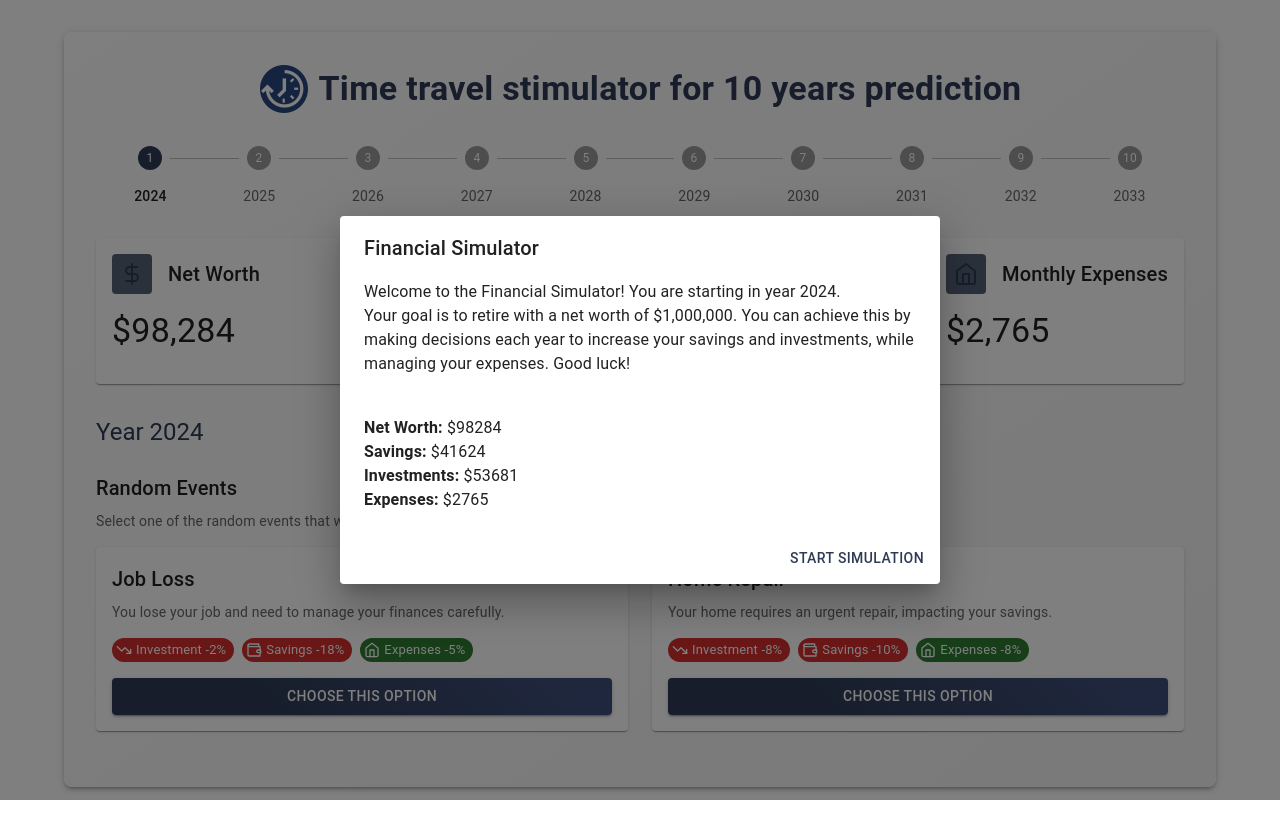
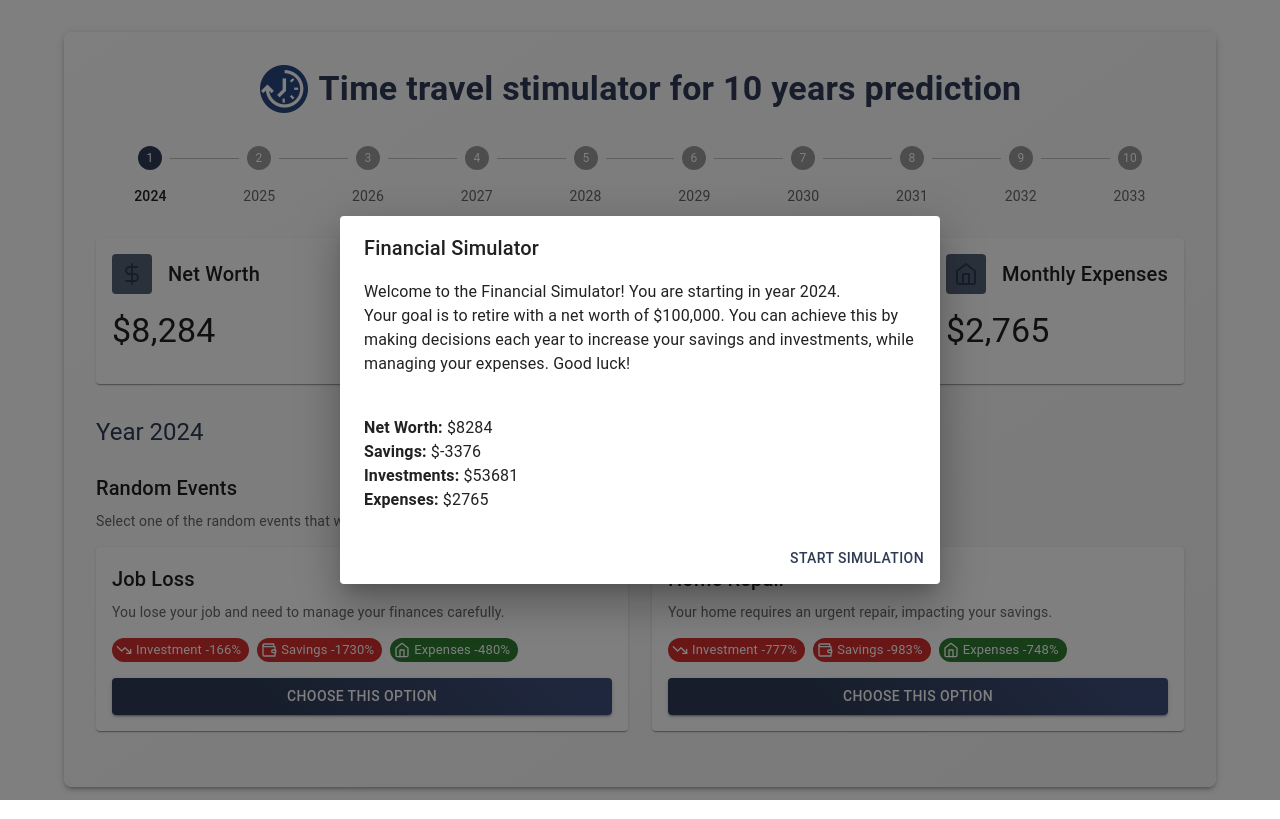
Before and after one commit to MARYANNE67/team3_SecComp, a React (Vite) app: page / in a window 1280 px wide. Built offline with nearby package versions, Linux system fonts and the light colour scheme.

Commit message:
fix number logic

```diff
--- a/src/components/Simulator.tsx
+++ b/src/components/Simulator.tsx
@@ -35,8 +35,8 @@ const getRandomValue = (base: number, variance: number) => {
 
 const initialState: SimulationState = {
   currentYear: 2024,
-  netWorth: getRandomValue(100000, 20000),
-  savings: getRandomValue(50000, 10000),
+  netWorth: getRandomValue(10000, 20000),
+  savings: getRandomValue(5000, 10000),
   investments: getRandomValue(50000, 10000),
   expenses: getRandomValue(3000, 500),
   decisions: [],
@@ -48,8 +48,8 @@ const mockScenarios: ScenarioOption[] = [
     title: 'Invest in High-Growth Stocks',
     description: 'Allocate a significant portion of your portfolio to promising tech stocks.',
     impact: {
-      investments: 15,
-      savings: -10,
+      investments: 1500,
+      savings: -1000,
       expenses: 0,
     },
   },
@@ -58,8 +58,8 @@ const mockScenarios: ScenarioOption[] = [
     title: 'Invest in Mutual Funds',
     description: 'Diversify your portfolio with a mix of mutual funds.',
     impact: {
-      investments: 10,
-      savings: -5,
+      investments: 1000,
+      savings: -500,
       expenses: 0,
     },
   },
@@ -78,9 +78,9 @@ const mockScenarios: ScenarioOption[] = [
     title: 'Purchase a Home',
     description: 'Buy a property in an up-and-coming neighborhood.',
     impact: {
-      investments: -20,
-      savings: -30,
-      expenses: 20,
+      investments: 500000,
+      savings: -100000,
+      expenses: 2000,
     },
   },
   {
@@ -88,9 +88,9 @@ const mockScenarios: ScenarioOption[] = [
     title: 'Select to Rent',
     description: 'Opt to rent a home instead of buying, freeing up capital for other investments.',
     impact: {
-      investments: 5,
-      savings: 10,
-      expenses: -15,
+      investments: 500,
+      savings: 1000,
+      expenses: -1500,
     },
   },
   {
@@ -99,8 +99,8 @@ const mockScenarios: ScenarioOption[] = [
     description: 'Eliminate spending on luxury items and services.',
     impact: {
       investments: 0,
-      savings: 15,
-      expenses: -20,
+      savings: 1500,
+      expenses: -2000,
     },
   },
   {
@@ -109,8 +109,8 @@ const mockScenarios: ScenarioOption[] = [
     description: 'Reduce spending on entertainment such as movies, dining out, and subscriptions.',
     impact: {
       investments: 0,
-      savings: 10,
-      expenses: -15,
+      savings: 1000,
+      expenses: -1000,
     },
   },
   {
@@ -119,8 +119,8 @@ const mockScenarios: ScenarioOption[] = [
     description: 'Optimize your utility usage to lower bills.',
     impact: {
       investments: 0,
-      savings: 5,
-      expenses: -10,
+      savings: 500,
+      expenses: -1000,
     },
   },
   {
@@ -138,9 +138,9 @@ const mockScenarios: ScenarioOption[] = [
     title: 'Focus on Savings',
     description: 'Maximize your savings with adding funds to high-yield accounts.',
     impact: {
-      investments: -10,
-      savings: 30,
-      expenses: -10,
+      investments: -1000,
+      savings: 3000,
+      expenses: -1000,
     },
   },
   {
@@ -161,9 +161,9 @@ const randomScenarios: ScenarioOption[] = [
     title: 'Unexpected Medical Expense',
     description: 'You have an unexpected medical expense that impacts your finances.',
     impact: {
-      investments: Math.floor(Math.random() * -10),
-      savings: Math.floor(Math.random() * -20),
-      expenses: Math.floor(Math.random() * -15),
+      investments: Math.floor(Math.random() * -1000),
+      savings: Math.floor(Math.random() * -2000),
+      expenses: Math.floor(Math.random() * -1500),
     },
   },
   {
@@ -171,9 +171,9 @@ const randomScenarios: ScenarioOption[] = [
     title: 'Car Repair',
     description: 'Your car needs a major repair, affecting your budget.',
     impact: {
-      investments: Math.floor(Math.random() * -5),
-      savings: Math.floor(Math.random() * -10),
-      expenses: Math.floor(Math.random() * -10),
+      investments: Math.floor(Math.random() * -500),
+      savings: Math.floor(Math.random() * -1000),
+      expenses: Math.floor(Math.random() * -1000),
     },
   },
   {
@@ -181,9 +181,9 @@ const randomScenarios: ScenarioOption[] = [
     title: 'Job Loss',
     description: 'You lose your job and need to manage your finances carefully.',
     impact: {
-      investments: Math.floor(Math.random() * -15),
-      savings: Math.floor(Math.random() * -30),
-      expenses: Math.floor(Math.random() * -20),
+      investments: Math.floor(Math.random() * -1500),
+      savings: Math.floor(Math.random() * -3000),
+      expenses: Math.floor(Math.random() * -2000),
     },
   },
   {
@@ -191,9 +191,9 @@ const randomScenarios: ScenarioOption[] = [
     title: 'Home Repair',
     description: 'Your home requires an urgent repair, impacting your savings.',
     impact: {
-      investments: Math.floor(Math.random() * -10),
-      savings: Math.floor(Math.random() * -20),
-      expenses: Math.floor(Math.random() * -15),
+      investments: Math.floor(Math.random() * -1000),
+      savings: Math.floor(Math.random() * -2000),
+      expenses: Math.floor(Math.random() * -1500),
     },
   },
   {
@@ -201,8 +201,8 @@ const randomScenarios: ScenarioOption[] = [
     title: 'Market Downturn',
     description: 'A market downturn affects your investments negatively.',
     impact: {
-      investments: Math.floor(Math.random() * -20),
-      savings: Math.floor(Math.random() * -10),
+      investments: Math.floor(Math.random() * -2000),
+      savings: Math.floor(Math.random() * -1000),
       expenses: 0,
     },
   },
@@ -244,24 +244,27 @@ export default function Simulator() {
       }
   }
 
-  const calculationLogic = (option: ScenarioOption) =>{
+  const calculationLogic = (option: ScenarioOption) => {
     const newState = {
       ...simulationState,
-      netWorth: simulationState.netWorth * (1 + (option.impact.investments + option.impact.savings) / 100),
-      savings: simulationState.savings * (1 + option.impact.savings / 100),
-      investments: simulationState.investments * (1 + option.impact.investments / 100),
-      expenses: simulationState.expenses * (1 + option.impact.expenses / 100),
-      decisions: [...simulationState.decisions, {
-        year: simulationState.currentYear,
-        investmentChoice: option.id,
-        housingChoice: option.id === 'buy-house' ? 'buy' : 'rent',
-        expenseReduction: option.impact.expenses,
-        savingsAllocation: option.impact.savings,
-      }],
+      netWorth: simulationState.netWorth + option.impact.investments + option.impact.savings,
+      savings: simulationState.savings + option.impact.savings,
+      investments: simulationState.investments + option.impact.investments,
+      expenses: simulationState.expenses + option.impact.expenses,
+      decisions: [
+        ...simulationState.decisions,
+        {
+          year: simulationState.currentYear,
+          investmentChoice: option.id,
+          housingChoice: option.id === 'buy-house' ? 'buy' : 'rent',
+          expenseReduction: option.impact.expenses,
+          savingsAllocation: option.impact.savings,
+        },
+      ],
     };
 
-    return newState
-  }
+    return newState;
+  };
 
   const handleFinalSelect = (option: ScenarioOption) => {
     // setCountSelected(countSelected+1);
--- a/src/components/StartModal.tsx
+++ b/src/components/StartModal.tsx
@@ -22,7 +22,7 @@ const StartModal: React.FC<StartModalProps> = ({ open, handleClose, initialState
                     Welcome to the Financial Simulator! You are starting in year {initialState.currentYear}.
                 </Typography>
                 <Typography variant="body1">
-                    Your goal is to retire with a net worth of $1,000,000. You can achieve this by making decisions each year to increase your savings and investments, while managing your expenses. Good luck!
+                    Your goal is to retire with a net worth of $100,000. You can achieve this by making decisions each year to increase your savings and investments, while managing your expenses. Good luck!
                 </Typography>
             </DialogContent>
             <DialogContent>
```
